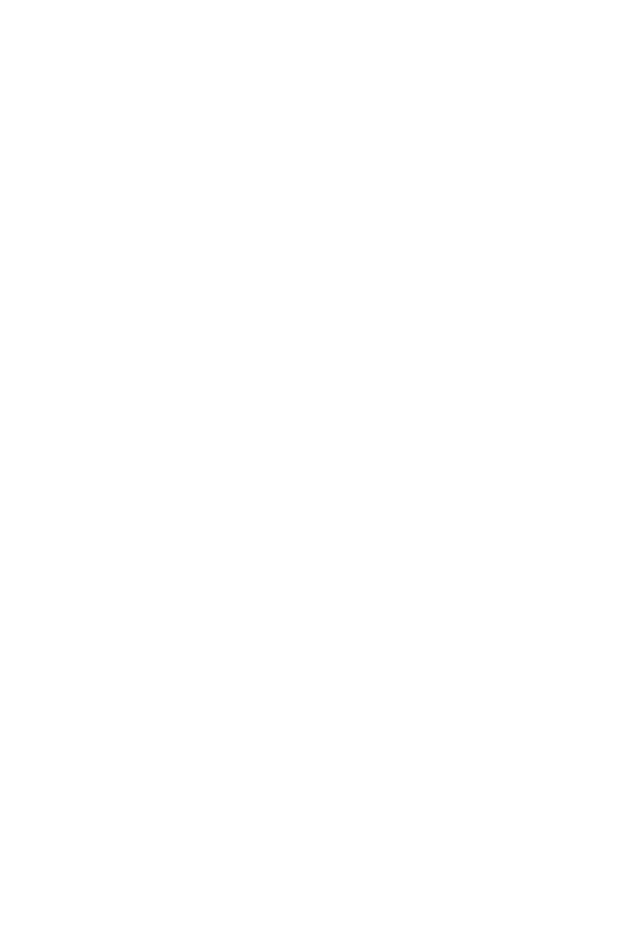
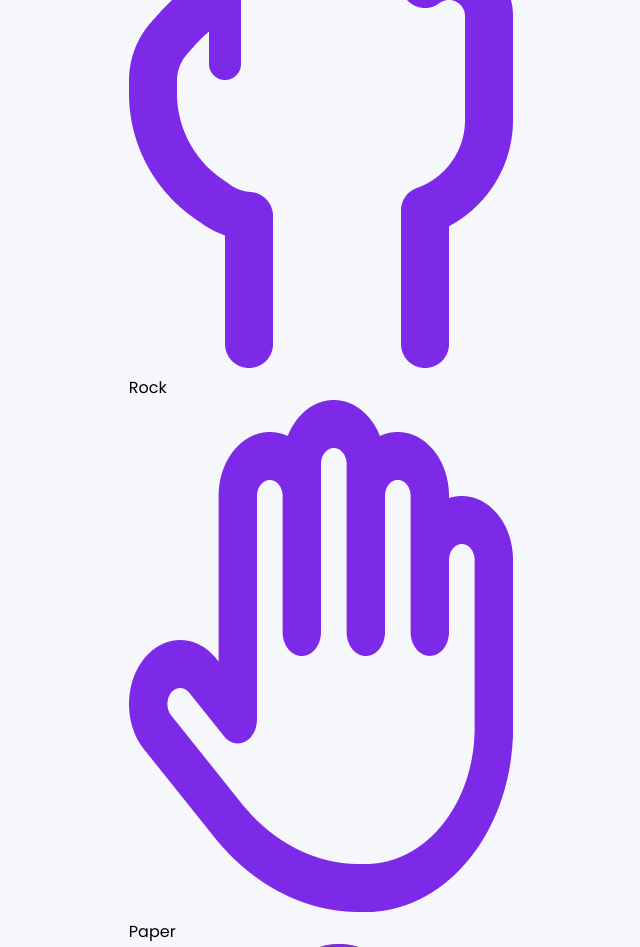
Before and after one commit to Austin-blessed/Rock-Paper-Scissors, a plain HTML site: page index.html in a window 1280 px wide. Shown: the top 947 px of the page, without its empty margins (125-765 px from the left). Before the commit the page ends 800 px from the top, so only its background shows below. Drawn offline with Linux system fonts and the light colour scheme.

Commit message:
I updated the html and css and also added images to the folder

```diff
--- a/index.html
+++ b/index.html
@@ -3,9 +3,44 @@
 <head>
     <meta charset="UTF-8">
     <meta name="viewport" content="width=device-width, initial-scale=1.0">
-    <title>Document</title>
+    <title>Rock Paper Scissors</title>
+    <link rel="stylesheet" href="/style.css">
 </head>
 <body>
+    <section class="container">
+        <div class="result_field">
+            <div class="result_images">
+                <span class="user_result">
+                    <img src="images/rock.png" alt="">
+                </span>
+                <span class="cpu_result">
+                    <img src="images/rock.png" alt="" />
+                  </span>
+                </div>
+                <div class="result">Let's Play!!</div>
+              </div>
 
+              <div class="option_images">
+                <span class="option_image">
+                  <img src="images/rock.png" alt="" />
+                  <p>Rock</p>
+                </span>
+                <span class="option_image">
+                  <img src="images/paper.png" alt="" />
+                  <p>Paper</p>
+                </span>
+                <span class="option_image">
+                  <img src="images/scissors.png" alt="" />
+                  <p>Scissors</p>
+                </span>
+              </div>
+            </section>
+
+            </div>
+        </div>
+
+    <script src="/script.js"></script>
 </body>
+
+
 </html>
--- a/style.css
+++ b/style.css
@@ -0,0 +1,14 @@
+@import url("https://fonts.googleapis.com/css2?family=Poppins:wght@200;300;400;500;600;700&display=swap");
+* {
+  margin: 0;
+  padding: 0;
+  box-sizing: border-box;
+  font-family: "Poppins", sans-serif;
+}
+body {
+    height: 100vh;
+    display: flex;
+    align-items: center;
+    justify-content: center;
+    background: #f6f7fb;
+  }
```
Also changed, not shown: images/paper.png (added), images/rock.png (added), images/scissors.png (added).
